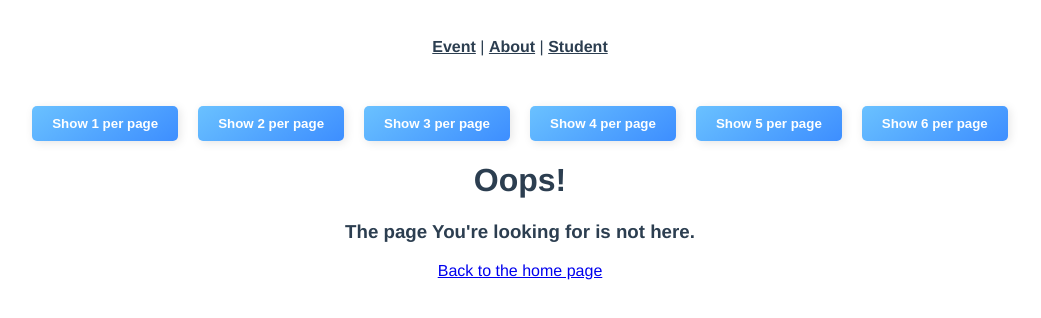
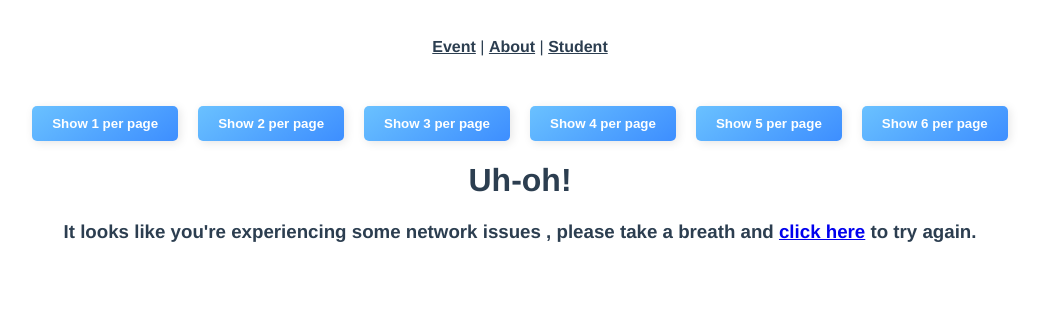
Before and after one commit to Dr1w/331-Lab03-Vue-Router, a Vue app in the folder 331-intro-to-vite/: page /network-error in a window 1280 px wide. Shown: the top 318 px of the page, without its empty margins (120-1161 px from the left). Built offline with nearby package versions, Linux system fonts and the light colour scheme.

Commit message:
Check Point #5.2 Close internet connection shown NetworkError view

```diff
--- a/331-intro-to-vite/src/router/index.ts
+++ b/331-intro-to-vite/src/router/index.ts
@@ -7,6 +7,8 @@
 import EventEditView from '@/views/event/EditView.vue'
 import EventLayoutView from '@/views/event/LayoutView.vue'
 import NotFoundView from '@/views/NotFoundView.vue'
+import { NewLineKind } from 'typescript'
+import NetworkErrorView from '@/views/NetworkErrorView.vue'
 
 
 const router = createRouter({
@@ -64,6 +66,11 @@
       props:true
     },
     {
+      path:'/network-error',
+      name: 'network-error-view',
+      component: NetworkErrorView
+    },
+    {
       path: '/:catchAll(.*)',
       name: 'not-found',
       component: NotFoundView
--- /dev/null
+++ b/331-intro-to-vite/src/views/NetworkErrorView.vue
@@ -0,0 +1,10 @@
+<template>
+    <div class = "networkError">
+        <h1>Uh-oh!</h1>
+
+        <h3>
+            It looks like you're experiencing some network issues , please take a breath and
+            <a href="#" @click="$router.go(-1)">click here</a> to try again.
+        </h3>
+    </div>
+</template>
--- a/331-intro-to-vite/src/views/event/LayoutView.vue
+++ b/331-intro-to-vite/src/views/event/LayoutView.vue
@@ -3,6 +3,7 @@
 import { type Event } from '@/types'
 import EventService from '@/services/EventService'
 import { useRouter } from 'vue-router';
+import { error } from 'console';
 
 const event = ref<Event | null>(null)
 const props = defineProps({
@@ -18,11 +19,15 @@
     .then((response) => {
       event.value = response.data
     })
-    .catch(() => {
-      router.push({
-        name: '404-resource-view',
-        params: { resource: 'event' }
-      })
+    .catch((error) => {
+        if (error.response && error.response.status === 404){
+            router.push({
+                name: '404-resource-view',
+                params: { resource : 'event'}
+            })
+        } else {
+            router.push({ name: 'network-error-view'})
+        }
     })
 })
 </script>
--- a/331-intro-to-vite/src/views/event/RegisterView.vue
+++ b/331-intro-to-vite/src/views/event/RegisterView.vue
@@ -1,6 +1,7 @@
 <script setup lang="ts">
 import { toRef} from 'vue'
 import { type Event } from '@/types'
+import { useRouter } from 'vue-router';
 
 const props = defineProps<{
     event: Event
@@ -8,6 +9,7 @@
 }>()
 // eslint-lisable-next-line @typescript-eslint/no-unused-vars
 const { event } = toRef(props)
+ const router = useRouter()
 const register = () => {
     //If the registration API call successful
     //push back to the event details view
```
